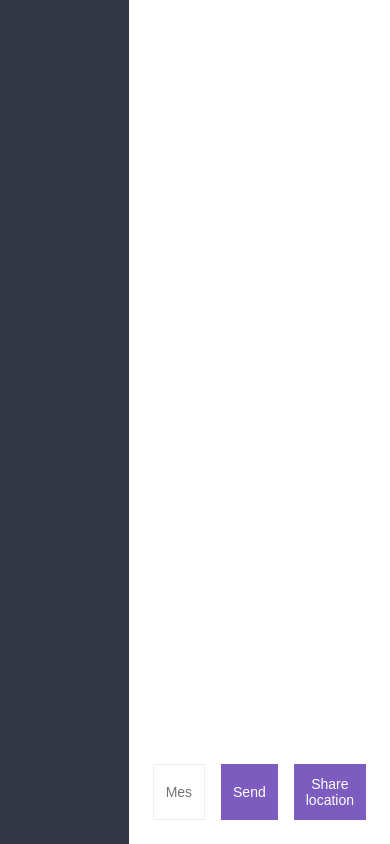
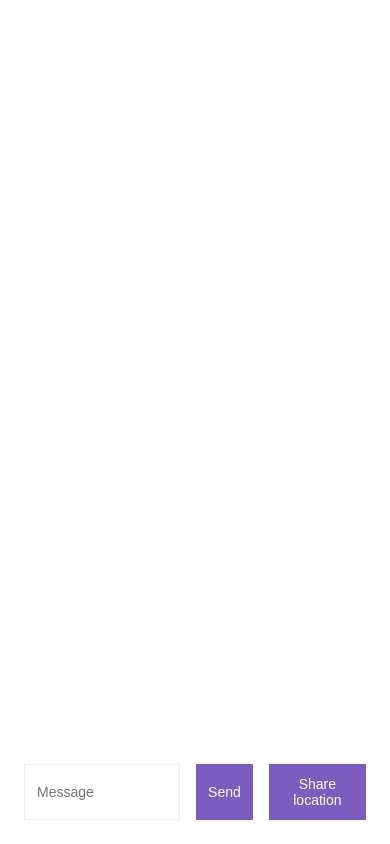
Before and after one commit to speck1990/chat-app, a website: page public/chat.html in a window 390 px wide. Drawn offline with nearby package versions, Linux system fonts and the light colour scheme; no server answers.

Commit message:
Updated sidebar style

```diff
--- a/public/chat.html
+++ b/public/chat.html
@@ -13,6 +13,12 @@
 				max-width: 600px;
 				height: 200px;
 				display: block;
+			}
+
+			@media (max-width: 768px) {
+				#sidebar {
+					width: 0;
+				}
 			}
 		</style>
 	</head>
```
